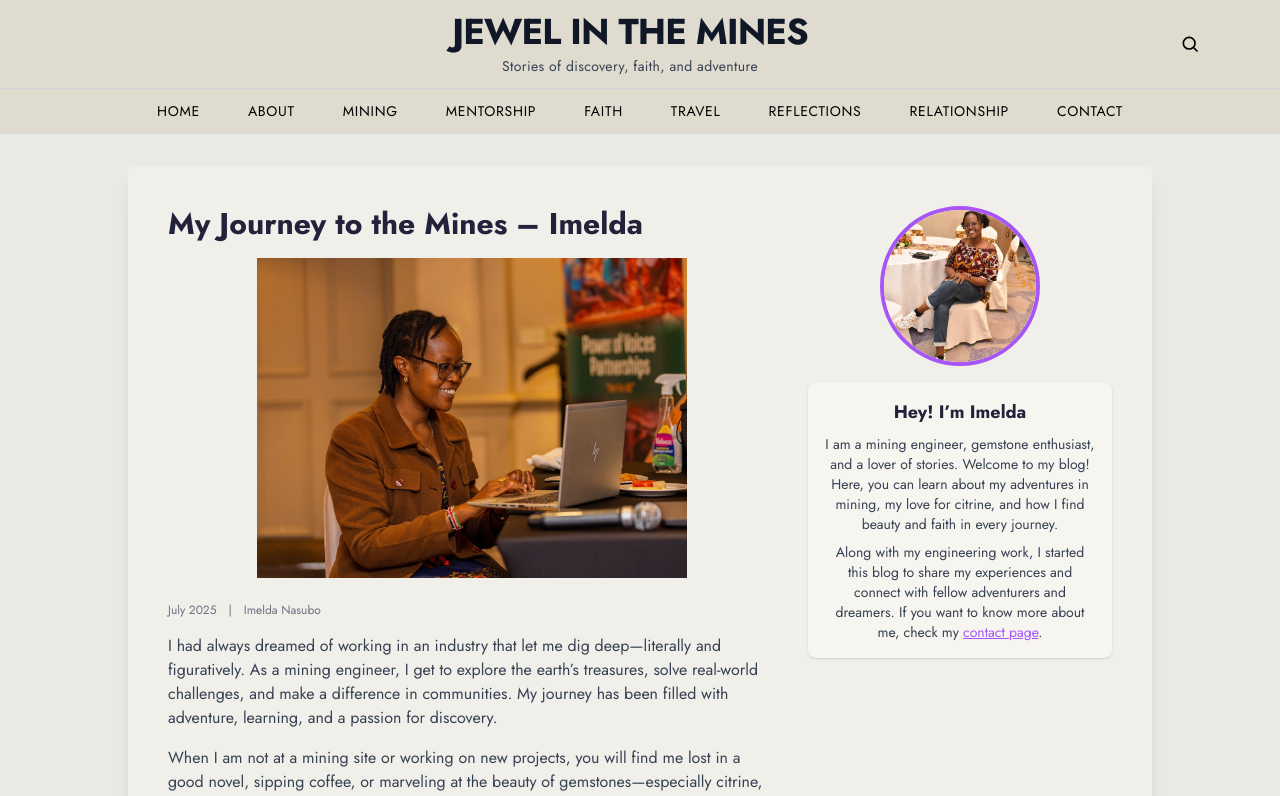
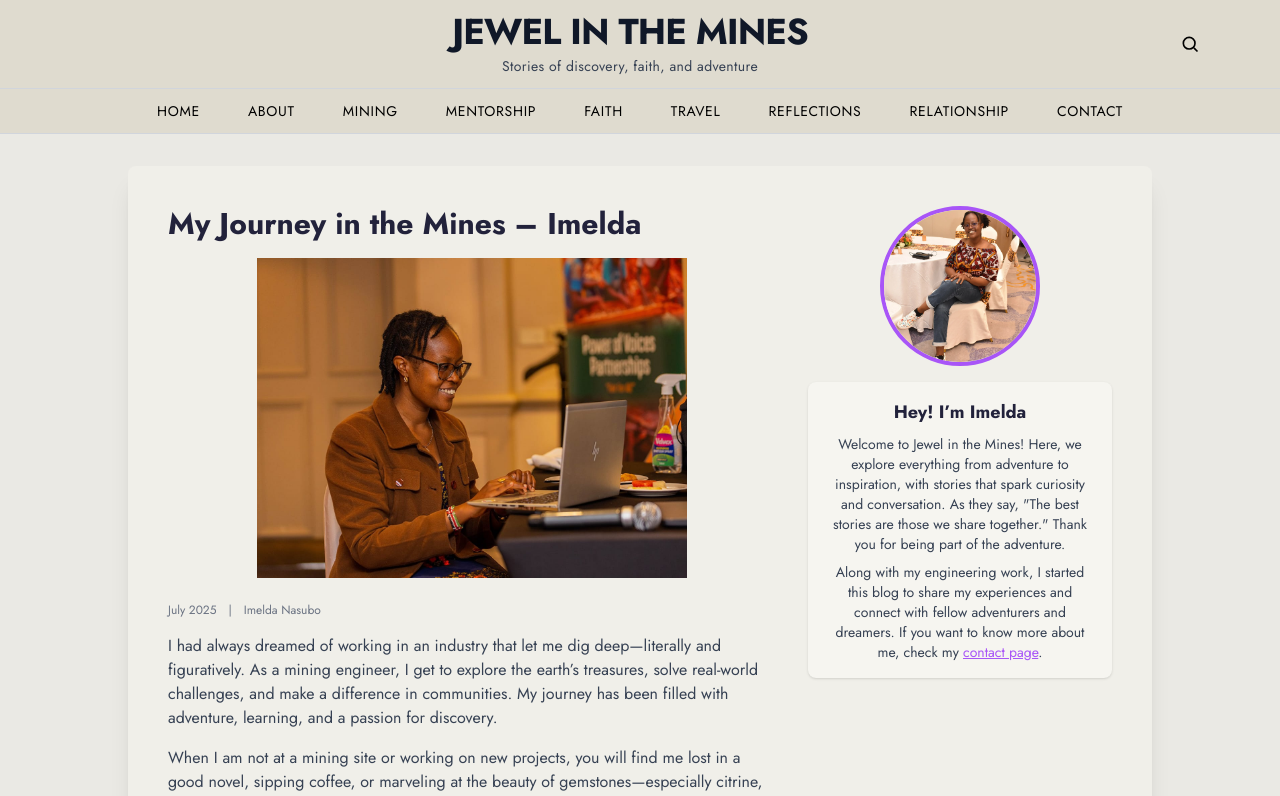
Before and after one commit to aineahmarabi/jewelinthemine, a Next.js app: page /about in a window 1280 px wide. Shown: the top 796 px of the page. Built offline with nearby package versions, Linux system fonts and the light colour scheme.

Commit message:
Changed wordings in the about us section

```diff
--- a/src/app/about/page.tsx
+++ b/src/app/about/page.tsx
@@ -10,7 +10,7 @@ export default function AboutPage() {
         {/* Left: Main Image */}
         <div className="md:w-2/3 w-full flex flex-col">
           <h1 className="text-2xl md:text-3xl font-bold text-[#22223B] mb-4">
-            My Journey to the Mines – Imelda
+            My Journey in the Mines – Imelda
           </h1>
           <div className="w-full h-64 md:h-80 relative mb-6 rounded-lg overflow-hidden">
             <Image
@@ -33,7 +33,7 @@ export default function AboutPage() {
             When I am not at a mining site or working on new projects, you will find me lost in a good novel, sipping coffee, or marveling at the beauty of gemstones—especially citrine, my birthstone. I believe every stone, like every person, has a unique story to tell.
           </p>
           <p className="text-base text-gray-700 mb-4">
-            <span className="font-semibold text-[#A855F7]">Jewel in the Mines</span> is my space to share stories, insights, and inspiration from my life as an engineer, adventurer, and believer. Whether you’re curious about mining, love gemstones, or just enjoy a good story, I hope you’ll find something here that resonates with you.
+            <span className="font-semibold text-[#A855F7]">Jewel in the Mines</span> is my space to share stories, insights, and inspiration from my life as an engineer, adventurer, and believer. Whether you’re curious about mining, love gemstones, or just want toenjoy a good story, I hope you’ll find something here that resonates with you.
           </p>
           <p className="text-base text-gray-700">
             Thank you for stopping by! If you would like to connect, feel free to <Link href="/contact" className="text-[#A855F7] underline hover:text-[#9333EA]">reach out</Link> or explore more of my journey.
@@ -54,8 +54,7 @@ export default function AboutPage() {
           <div className="bg-[#F6F5F0] rounded-lg p-4 text-center shadow">
             <h2 className="text-lg font-bold text-[#22223B] mb-2">Hey! I’m Imelda</h2>
             <p className="text-sm text-gray-700 mb-2">
-              I am a mining engineer, gemstone enthusiast, and a lover of stories. Welcome to my blog! Here, you can learn about my adventures in mining, my love for citrine, and how I find beauty and faith in every journey.
-            </p>
+Welcome to Jewel in the Mines! Here, we explore everything from adventure to inspiration, with stories that spark curiosity and conversation. As they say, "The best stories are those we share together." Thank you for being part of the adventure.            </p>
             <p className="text-sm text-gray-700">
               Along with my engineering work, I started this blog to share my experiences and connect with fellow adventurers and dreamers. If you want to know more about me, check my <Link href="/contact" className="text-[#A855F7] underline hover:text-[#9333EA]">contact page</Link>.
             </p>
```
